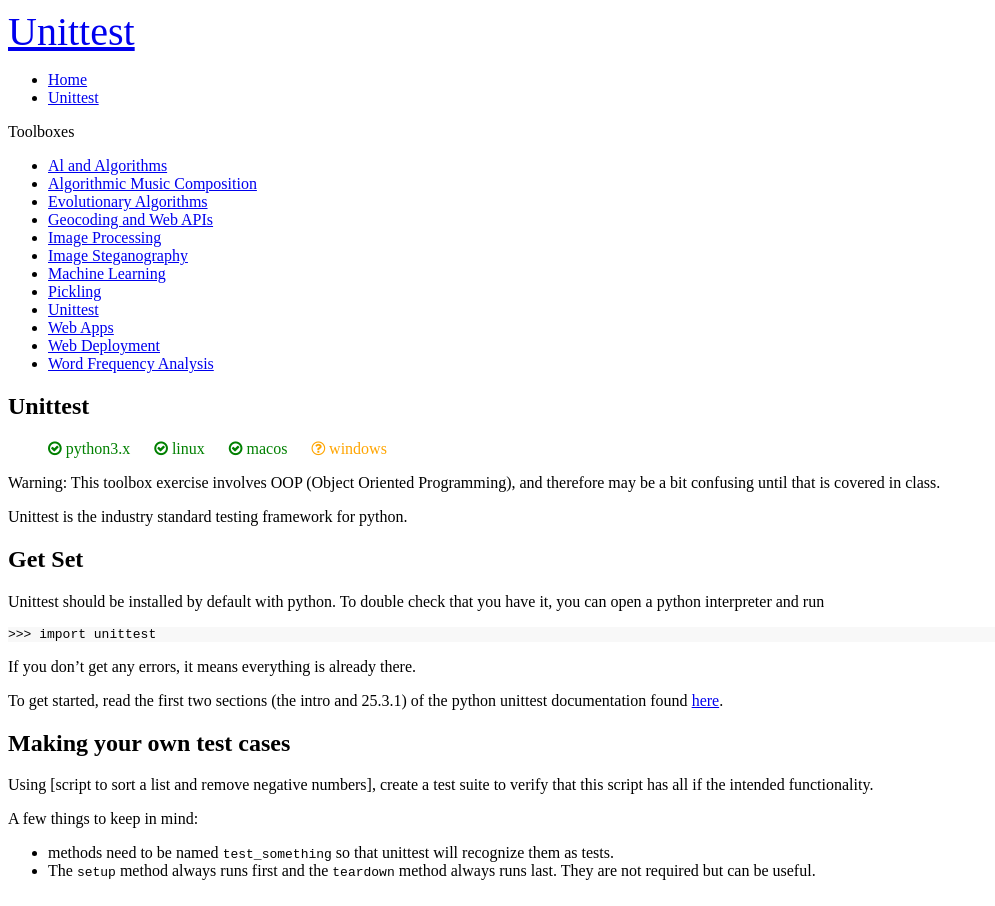
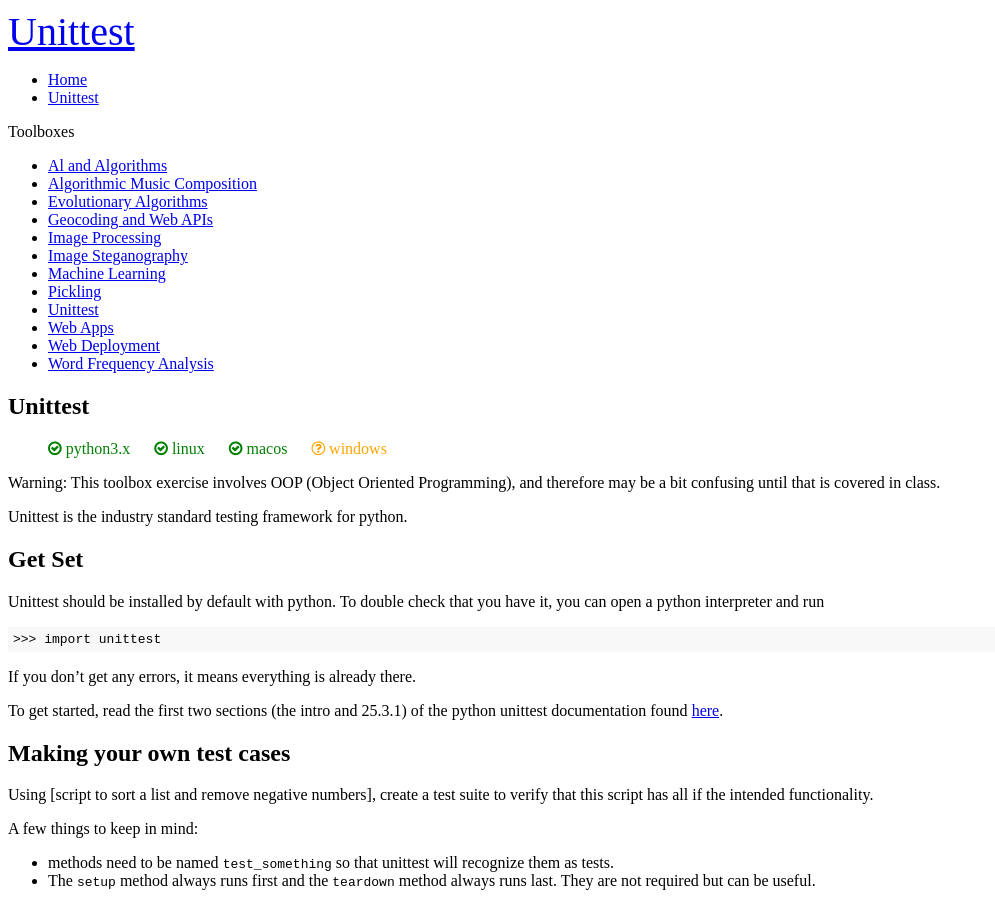
Before and after one commit to olin-toolboxes/toolboxes.web, a Jekyll site: the page built from _toolboxes/unittest.md, in a window 1280 px wide. Shown: the whole page, without its empty margins (0-995 px from the left). Built offline with Jekyll 4.4.1, drawn with Linux system fonts in a browser that asks for light colours; a style sheet for code colours, icons or effects is not loaded.

```diff
--- a/assets/css/site.css
+++ b/assets/css/site.css
@@ -15,3 +15,11 @@
 #compatibility .maybe-compatible {
     color: orange
 }
+
+.content pre {
+    padding: 5px
+}
+
+pre code {
+    padding: 0
+}
```
